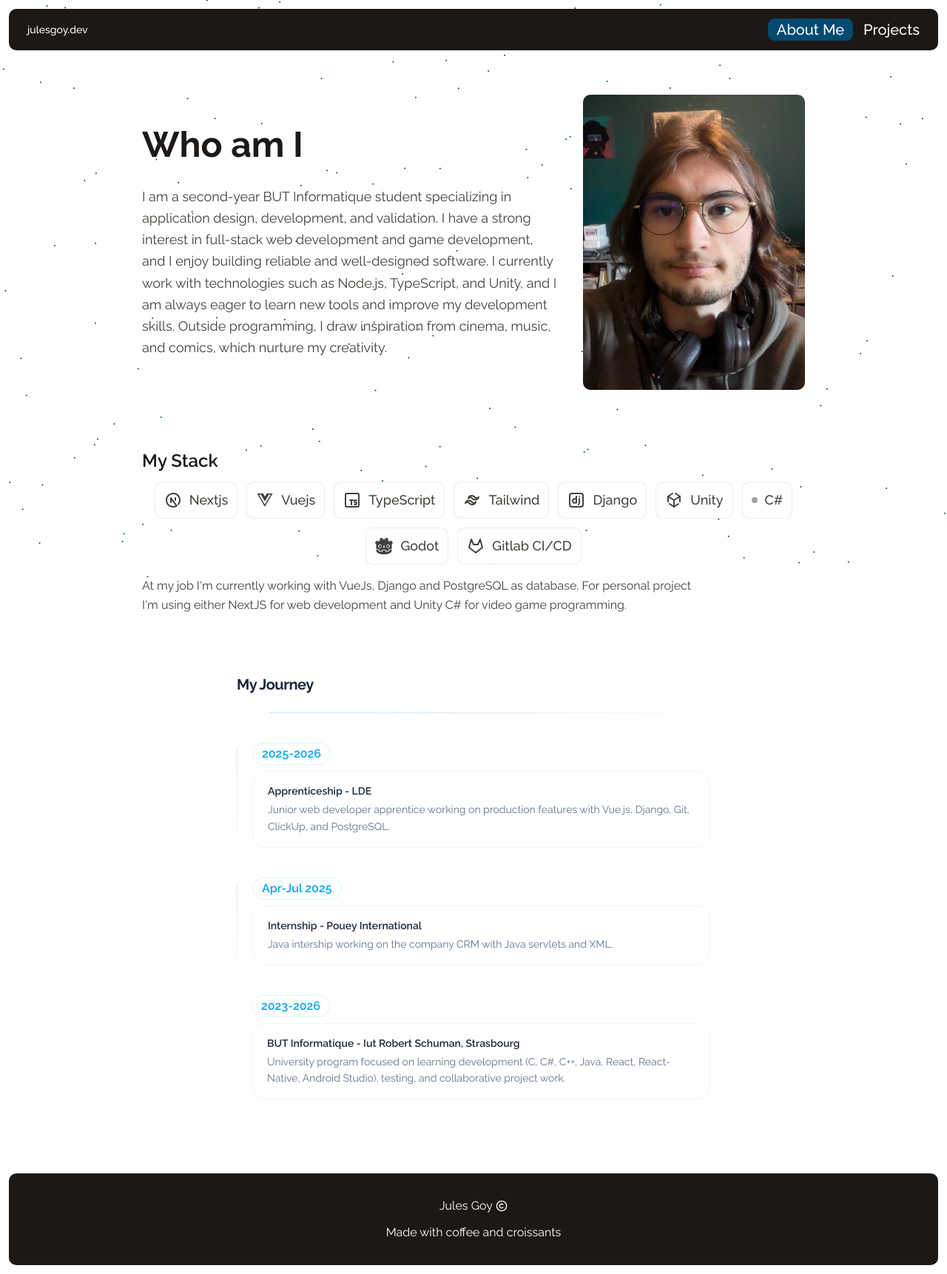
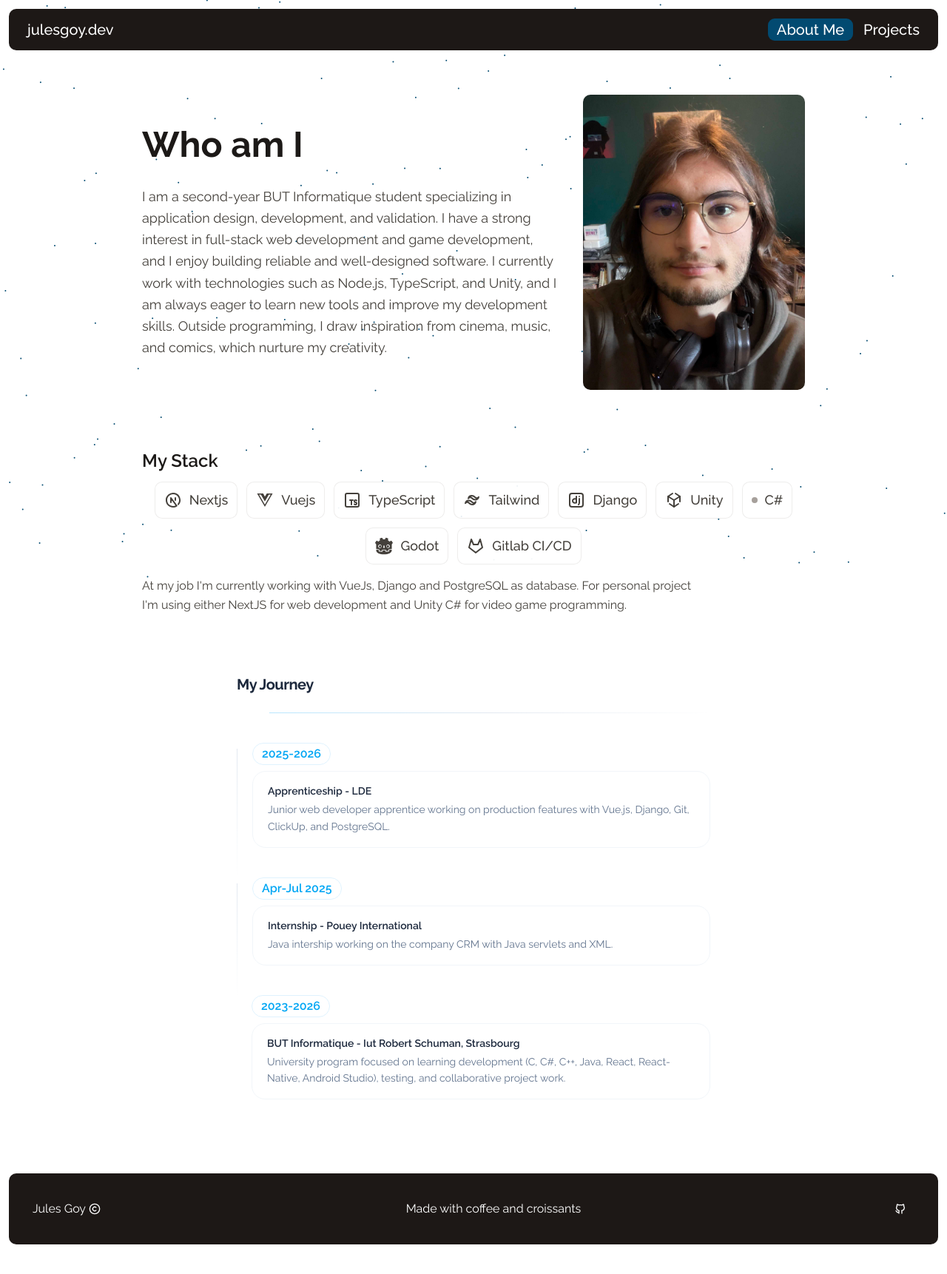
Before and after one commit to Witchoy/portfolio-nextjs, a Next.js app: page /about in a window 1280 px wide. Shown: the whole page at 74% size. After the commit the page ends 1694 px from the top, so only its background shows below. Built offline with nearby package versions, Linux system fonts and the light colour scheme.

Commit message:
feat: menubar and footer text color and size

```diff
--- a/components/footer.tsx
+++ b/components/footer.tsx
@@ -1,12 +1,19 @@
+import { Button } from "@/components/ui/button";
 import { LuCopyright } from "react-icons/lu";
+import { TbBrandGithub } from "react-icons/tb";
 
 export default function Footer() {
   return (
-    <section className="flex flex-col items-center justify-center gap-3 bg-taupe-900 text-white m-3 py-8 rounded-lg">
+    <section className="flex items-center justify-between gap-3 bg-taupe-900 text-white m-3 p-8 rounded-lg">
       <p className="inline-flex items-center gap-1">
         Jules Goy <LuCopyright size={16} />
       </p>
       <p>Made with coffee and croissants</p>
+      <Button variant="ghost_sky">
+        <a href="github.com/Witchoy">
+          <TbBrandGithub className="text-white" />
+        </a>
+      </Button>
     </section>
   );
 }
--- a/components/menu-bar.tsx
+++ b/components/menu-bar.tsx
@@ -21,8 +21,8 @@ export default function MenuBar() {
           className="p-3"
           asChild
         >
-          <Link href="/" className="text-2xl text-white">
-            julesgoy.dev
+          <Link href="/">
+            <span className="text-white text-xl">julesgoy.dev</span>
           </Link>
         </Button>
       </div>
@@ -35,7 +35,7 @@ export default function MenuBar() {
             asChild
           >
             <Link href={item.url}>
-              <span className="text-xl text-white">{item.name}</span>
+              <span className="text-white text-xl">{item.name}</span>
             </Link>
           </Button>
         ))}
```
